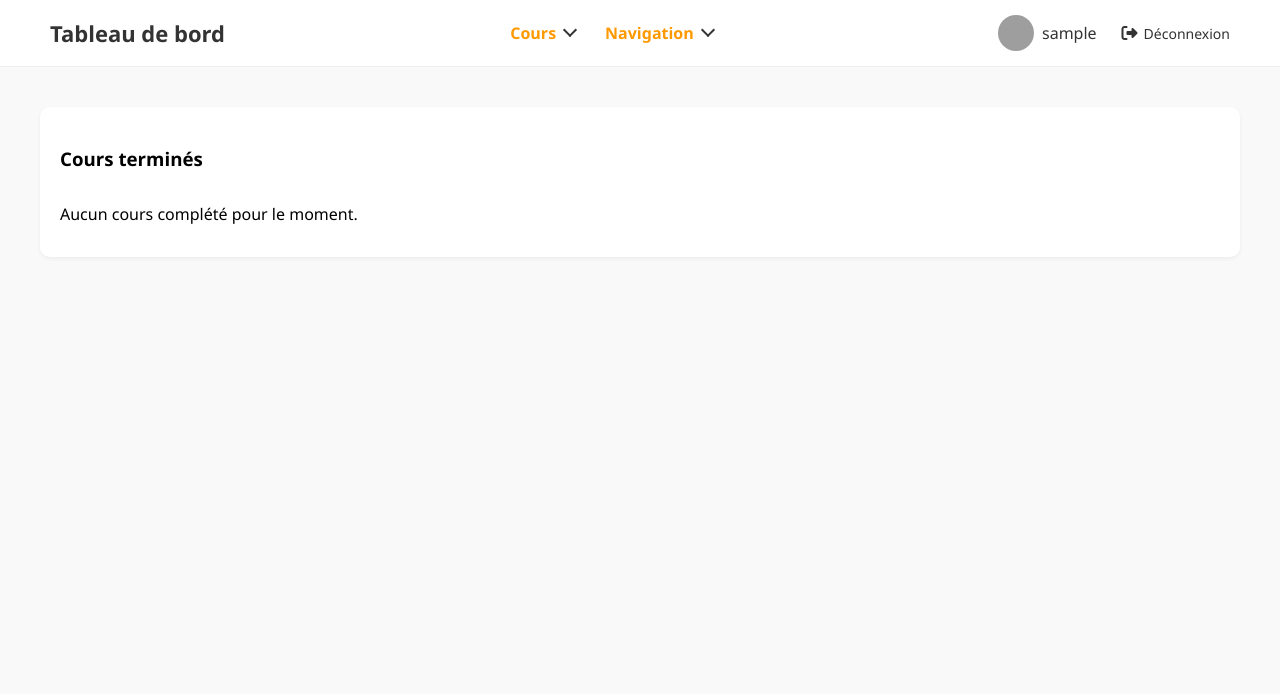
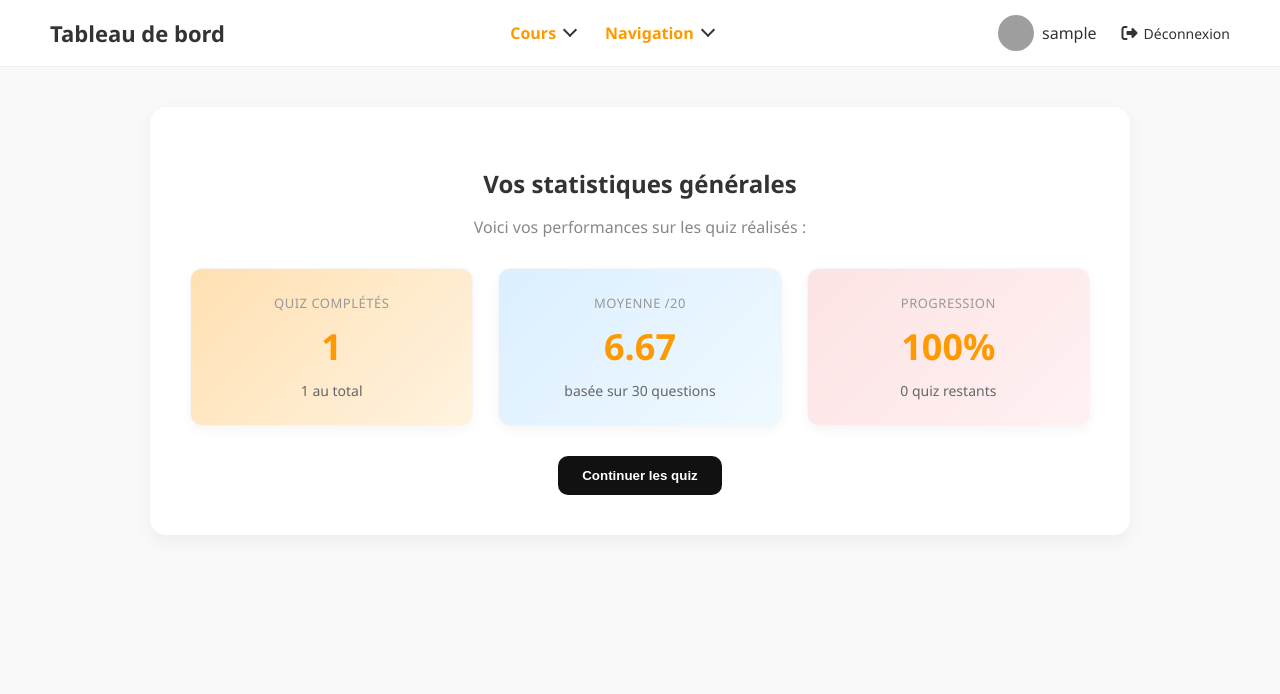
Before and after one commit to Jul1111/E-LearningProjectM1SIC, a PHP site: page /dashboard in a window 1280 px wide. Shown: the top 694 px of the page. Run offline with PHP 8.4, Linux system fonts and the light colour scheme; the visitor is signed in with stand-in values (Sample User, id 1); tables that the repository leaves empty hold one stand-in row (values such as "Sample post"); grey boxes are pictures that could not be loaded.

Commit message:
Stylisation du système de stats + ajout du système de reset des données

```diff
--- a/app/controllers/DashboardController.php
+++ b/app/controllers/DashboardController.php
@@ -1,5 +1,7 @@
 <?php
 namespace App\Controllers;
+use App\models\QuizzesAccess;
+use App\models\UserQuizResultsAccess;
 
 class DashboardController {
     private static $_instance = NULL;
@@ -17,6 +19,20 @@ class DashboardController {
         // Check if the user is logged in
         if (!isset($_SESSION['user_id'])) { header("Location: /login"); exit(); }
 
+        $userId = $_SESSION['user_id'];
+
+        $allQuizzes = QuizzesAccess::getAll();
+        $userResults = UserQuizResultsAccess::getResultsByUser($userId);
+
+        $totalQuizzes = count($allQuizzes);
+        $completed = count($userResults);
+        $totalPoints = array_sum(array_column($userResults, 'score'));
+        $maxPoints = $completed * 30;
+        $avgScore20 = $maxPoints > 0 ? round(($totalPoints / $maxPoints) * 20, 2) : 0;
+
+        $progress = $totalQuizzes > 0 ? round(($completed / $totalQuizzes) * 100, 2) : 0;
+
+
         $rootFolder = 'dashboard'; // Only var to change
         $pageName = 'dashboard'; // Only var to change
 
@@ -25,6 +41,14 @@ class DashboardController {
         $mainView = __DIR__ . '/../views/' . $rootFolder . '/' . $pageName . '/' . $pageName . '.php'; // Chemin vers la vue
         $footerPath = __DIR__ . '/../views/footer.php'; // Chemin vers le pied de page
 
+        // Variables accessibles dans la vue
+        $stats = [
+            'totalQuizzes' => $totalQuizzes,
+            'completed' => $completed,
+            'avgScore20' => $avgScore20,
+            'progress' => $progress
+        ];
+
         // Include views
         require_once $headerPath;
         require_once $mainView;
--- a/app/controllers/QuizzesController.php
+++ b/app/controllers/QuizzesController.php
@@ -102,7 +102,7 @@ class QuizzesController {
 if ($_SERVER['REQUEST_METHOD'] === 'POST' && isset($_POST['action']) && $_POST['action'] === 'save_result') {
     session_start(); // Assure que la session est ouverte si appelée via AJAX
 
-    require_once __DIR__ . '/../models/UserQuizResultsAccess.php';
+    #require_once __DIR__ . '/../models/UserQuizResultsAccess.php';
 
     $quizId = intval($_POST['quiz_id'] ?? 0);
     $score = intval($_POST['score'] ?? 0);
--- a/app/models/UserQuizResultsAccess.php
+++ b/app/models/UserQuizResultsAccess.php
@@ -17,7 +17,42 @@ class UserQuizResultsAccess extends Database {
     }
 
     public static function insertResult(int $userId, int $quizId, int $score): bool {
-        $sql = "INSERT INTO user_quiz_results (user_id, quiz_id, score, completed_at) VALUES (?, ?, ?, NOW())";
-        return self::execute($sql, [$userId, $quizId, $score]);
+        // chekc if the user already has a result for this quiz
+        $existingResult = self::fetchOne(
+            "SELECT * FROM user_quiz_results WHERE user_id = ? AND quiz_id = ?",
+            [$userId, $quizId]
+        );
+
+        if ($existingResult) {
+            // Update the existing result
+            $sql = "UPDATE user_quiz_results SET score = ?, completed_at = NOW() WHERE user_id = ? AND quiz_id = ?";
+            return self::execute($sql, [$score, $userId, $quizId]);
+        } else {
+            $sql = "INSERT INTO user_quiz_results (user_id, quiz_id, score, completed_at) VALUES (?, ?, ?, NOW())";
+            return self::execute($sql, [$userId, $quizId, $score]);
+        }
+
+        return false;
+    }
+
+    public static function deleteResultsByUser(int $userId): bool {
+        $sql = "DELETE FROM user_quiz_results WHERE user_id = ?";
+        return self::execute($sql, [$userId]);
+    }
+
+
+    public static function getResultsByUser(int $userId): array {
+        return self::fetchAll(
+            "SELECT * FROM user_quiz_results WHERE user_id = ?",
+            [$userId]
+        );
+    }
+
+    public static function getAverageScore(int $userId): float {
+        $row = self::fetchOne(
+            "SELECT AVG(score) as avg_score FROM user_quiz_results WHERE user_id = ?",
+            [$userId]
+        );
+        return $row && $row['avg_score'] !== null ? round((float)$row['avg_score'], 2) : 0.0;
     }
 }
--- a/app/views/dashboard/dashboard/dashboard.php
+++ b/app/views/dashboard/dashboard/dashboard.php
@@ -1,13 +1,29 @@
-<!DOCTYPE html>
-<html lang="fr">
-<body>
-  <div class="dashboard">
-    <div class="main">
-      <div class="courses">
-        <h3>Cours terminés</h3>
-        <div class="course-item">Aucun cours complété pour le moment.</div>
+<div class="dashboard">
+  <div class="main">
+    <div class="stats-wrapper">
+      <h2 class="stats-title">Vos statistiques générales</h2>
+      <p class="stats-subtitle">Voici vos performances sur les quiz réalisés :</p>
+
+      <div class="stat-cards">
+        <div class="stat-box learn-orange">
+          <small>Quiz complétés</small>
+          <strong><?= $stats['completed'] ?></strong>
+          <span><?= $stats['totalQuizzes'] ?> au total</span>
+        </div>
+        <div class="stat-box learn-blue">
+          <small>Moyenne /20</small>
+          <strong><?= $stats['avgScore20'] ?></strong>
+          <span>basée sur <?= $stats['completed'] * 30 ?> questions</span>
+        </div>
+        <div class="stat-box learn-pink">
+          <small>Progression</small>
+          <strong><?= $stats['progress'] ?>%</strong>
+          <span><?= $stats['totalQuizzes'] - $stats['completed'] ?> quiz restants</span>
+        </div>
+      </div>
+      <div class="center-btn">
+        <button class="keep-going"><a href="/quiz" style="text-decoration: none; color:white;">Continuer les quiz</a></button>
       </div>
     </div>
   </div>
-</body>
-</html>
+</div>
--- a/index.php
+++ b/index.php
@@ -40,5 +40,6 @@ match($action) {
     'chapters' => ChapterController::getInstance()->render(),
     'payment' => PaymentController::getInstance()->render(),
     'confirmation' => ConfirmationController::getInstance()->render(),
+    'reset_data' => ProfilController::getInstance()->reset(),
     default => HomeController::getInstance()->render(),
 };
--- a/resources/css/style_dash.css
+++ b/resources/css/style_dash.css
@@ -306,3 +306,93 @@ body {
     border-radius: 12px;
     box-shadow: 0 4px 10px rgba(0, 0, 0, 0.05);
   }
+
+  .stats-wrapper {
+    background: #fff;
+    padding: 40px;
+    border-radius: 16px;
+    box-shadow: 0 6px 20px rgba(0,0,0,0.05);
+    max-width: 900px;
+    margin: 0 auto;
+    text-align: center;
+  }
+
+  .stats-title {
+    font-size: 24px;
+    margin-bottom: 10px;
+    color: #333;
+  }
+
+  .stats-subtitle {
+    font-size: 16px;
+    color: #888;
+    margin-bottom: 30px;
+  }
+
+  .stat-cards {
+    display: flex;
+    justify-content: center;
+    gap: 25px;
+    flex-wrap: wrap;
+    margin-bottom: 30px;
+  }
+  .stat-box {
+    flex: 1;
+    min-width: 220px;
+    padding: 25px;
+    border-radius: 12px;
+    color: #111;
+    background: #fff;
+    border: 1px solid #f5f5f5;
+    box-shadow: 0 4px 12px rgba(0,0,0,0.04);
+    transition: transform 0.2s ease, box-shadow 0.2s ease;
+  }
+  .stat-box:hover {
+    transform: translateY(-3px);
+    box-shadow: 0 6px 16px rgba(0,0,0,0.06);
+  }
+  .stat-box small {
+    font-size: 13px;
+    color: #999;
+    text-transform: uppercase;
+    letter-spacing: 0.5px;
+  }
+  .stat-box strong {
+    display: block;
+    font-size: 36px;
+    margin: 10px 0;
+    color: #ff9900;
+  }
+  .stat-box span {
+    font-size: 14px;
+    color: #666;
+  }
+
+  /* Couleurs douces Learn2Master */
+  .learn-orange {
+    background: linear-gradient(135deg, #ffe0b2, #fff3e0);
+  }
+  .learn-blue {
+    background: linear-gradient(135deg, #dbefff, #f0f9ff);
+  }
+  .learn-pink {
+    background: linear-gradient(135deg, #fde3e3, #fff1f3);
+  }
+
+  .center-btn {
+    margin-top: 20px;
+  }
+
+  .keep-going {
+    background-color: #111;
+    color: #fff;
+    padding: 12px 24px;
+    border: none;
+    border-radius: 10px;
+    font-weight: bold;
+    cursor: pointer;
+    transition: background-color 0.3s;
+  }
+  .keep-going:hover {
+    background-color: #ff9900;
+  }
```
Also changed, not shown: app/controllers/ProfilController.php (+19 -0 lines), app/views/dashboard/profil/profil.php (+7 -1 lines).
